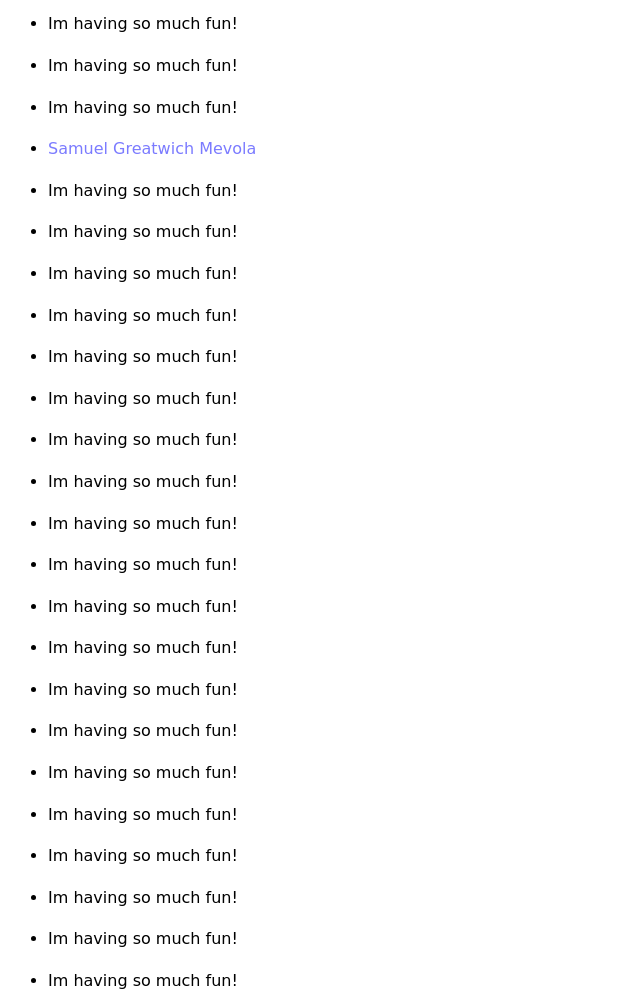
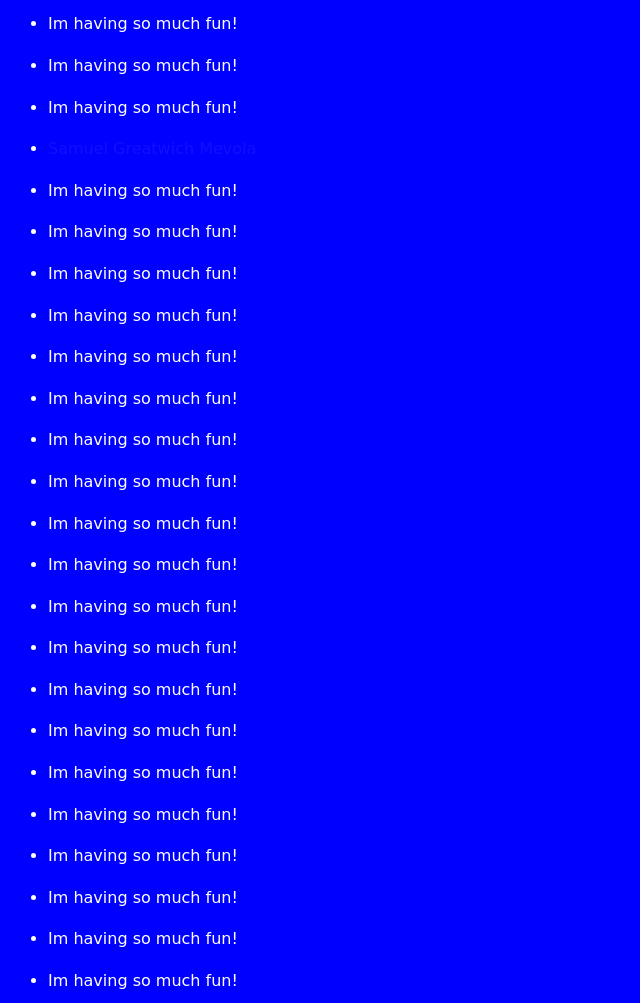
Before and after one commit to GetPrize9321/GetPrize9321.github.io-Website, a plain HTML site: page index.html in a window 1280 px wide. Shown: the part 1797-2800 px from the top of the page, without its empty margins (0-640 px from the left). Drawn offline with Linux system fonts and the light colour scheme; a script that the page names is missing.

Commit message:
Update Style.css

```diff
--- a/Style.css
+++ b/Style.css
@@ -10,8 +10,8 @@
 body {
   font-family: cursive; /* Sets a default font */
   line-height: 2.6; /* Improves readability */
-  color: #sssssf; /* Sets a default text color */
-  background-color: #ssssss; /* Sets a light background color */
+  color: #ffffff; /* Sets a default text color */
+  background-color: #0000ff; /* Sets a light background color */
 }
 
 /* Typography Defaults */
@@ -24,7 +24,7 @@ p {
 }
 
 a {
-  color: #7b7bff; /* Sets a default link color */
+  color: #1010ff; /* Sets a default link color */
   text-decoration: none; /* Removes underline from links */
 }
 
```
